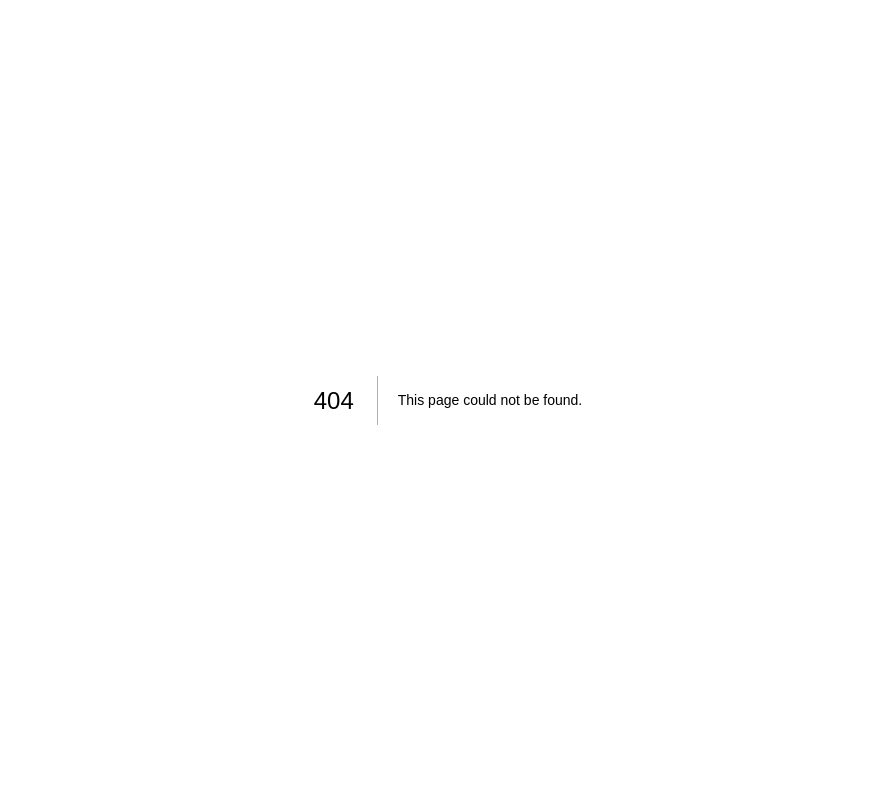
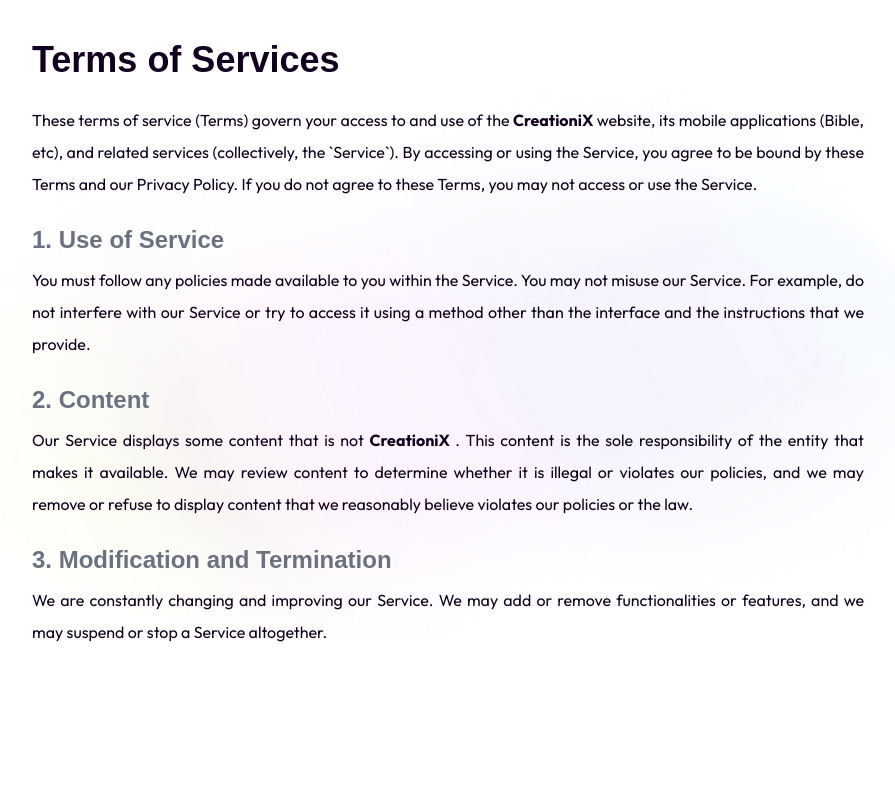
Before and after one commit to VivekYadavDeveloper/Portfolio, a Next.js app: page /terms in a window 1280 px wide. Before the commit this address had no page. Shown: the top 800 px of the page, without its empty margins (192-1087 px from the left). Built offline with nearby package versions, Linux system fonts and the light colour scheme; a web font is replaced by a local one.

Commit message:
Terms Page and Bugs

```diff
--- /dev/null
+++ b/app/terms/page.jsx
@@ -0,0 +1,80 @@
+"use client"
+import React from 'react'
+import { motion } from 'motion/react'
+
+function TermsPage() {
+    return (
+        <motion.div
+            initial={{ opacity: 0 }}
+            whileInView={{ opacity: 1 }}
+            transition={{ duration: 1 }}
+            id='terms'
+            className="py-10 bg-footer">
+            <motion.div
+                initial={{ opacity: 0 }}
+                whileInView={{ opacity: 1 }}
+                transition={{ duration: 0.8 }} className="max-w-4xl mx-auto px-4 sm:px-6 lg:px-8">
+
+                <motion.h1
+                    initial={{ y: -20, opacity: 0 }}
+                    whileInView={{ y: 0, opacity: 1 }}
+                    transition={{ duration: 0.5, delay: 0.3 }}
+                    className="text-2xl sm:text-3xl lg:text-4xl font-bold font-ovo mb-6">
+                    Terms of Services
+                </motion.h1>
+
+                <motion.div
+                    initial={{ opacity: 0 }}
+                    whileInView={{ opacity: 1 }}
+                    transition={{ duration: 0.8 }} className="space-y-6 text-justify">
+
+                    <p>
+                        These terms of service (Terms) govern your access to and use of the
+                        <span className="font-bold"> CreationiX </span>
+                        website, its mobile applications (Bible, etc), and related services (collectively, the `Service`). By accessing or using the Service, you agree to be bound by these Terms and our Privacy Policy. If you do not agree to these Terms, you may not access or use the Service.
+                    </p>
+
+                    <motion.div
+                        initial={{ opacity: 0 }}
+                        whileInView={{ opacity: 1 }}
+                        transition={{ duration: 0.8 }}>
+                        <h2 className="text-xl sm:text-2xl font-semibold text-gray-500 mb-2">
+                            1. Use of Service
+                        </h2>
+                        <p>
+                            You must follow any policies made available to you within the Service. You may not misuse our Service. For example, do not interfere with our Service or try to access it using a method other than the interface and the instructions that we provide.
+                        </p>
+                    </motion.div>
+
+                    <motion.div
+                        initial={{ opacity: 0 }}
+                        whileInView={{ opacity: 1 }}
+                        transition={{ duration: 0.8 }}>
+                        <h2 className="text-xl sm:text-2xl font-semibold text-gray-500 mb-2">
+                            2. Content
+                        </h2>
+                        <p>
+                            Our Service displays some content that is not <span className="font-bold"> CreationiX </span>. This content is the sole responsibility of the entity that makes it available. We may review content to determine whether it is illegal or violates our policies, and we may remove or refuse to display content that we reasonably believe violates our policies or the law.
+
+                        </p>
+                    </motion.div>
+
+                    <motion.div
+                        initial={{ opacity: 0 }}
+                        whileInView={{ opacity: 1 }}
+                        transition={{ duration: 0.8 }}>
+                        <h2 className="text-xl sm:text-2xl font-semibold text-gray-500 mb-2">
+                            3. Modification and Termination
+                        </h2>
+                        <p>
+                            We are constantly changing and improving our Service. We may add or remove functionalities or features, and we may suspend or stop a Service altogether.
+                        </p>
+                    </motion.div>
+
+                </motion.div>
+            </motion.div>
+        </motion.div>
+    )
+}
+
+export default TermsPage
```
Also changed, not shown: tsconfig.json (added, +37 -0 lines), 1 other file (tests, documents, lock files or other folders).
